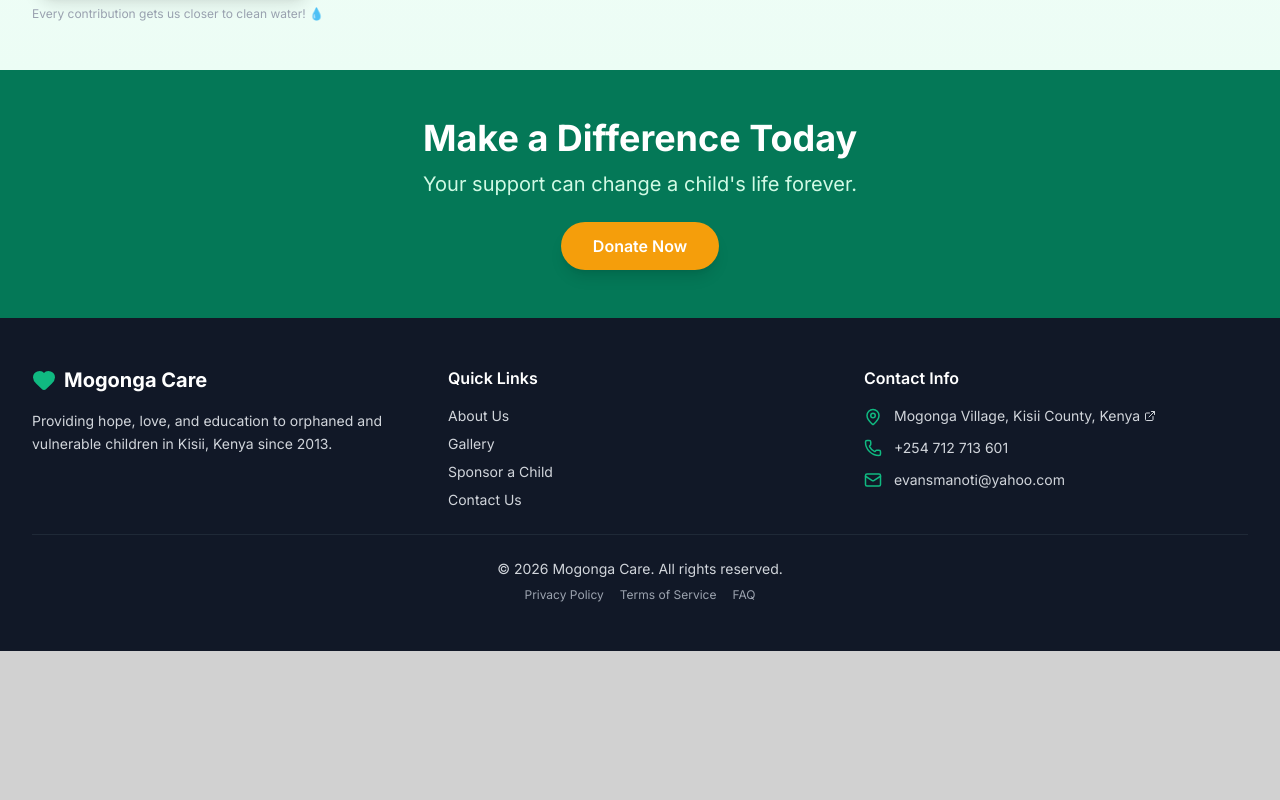
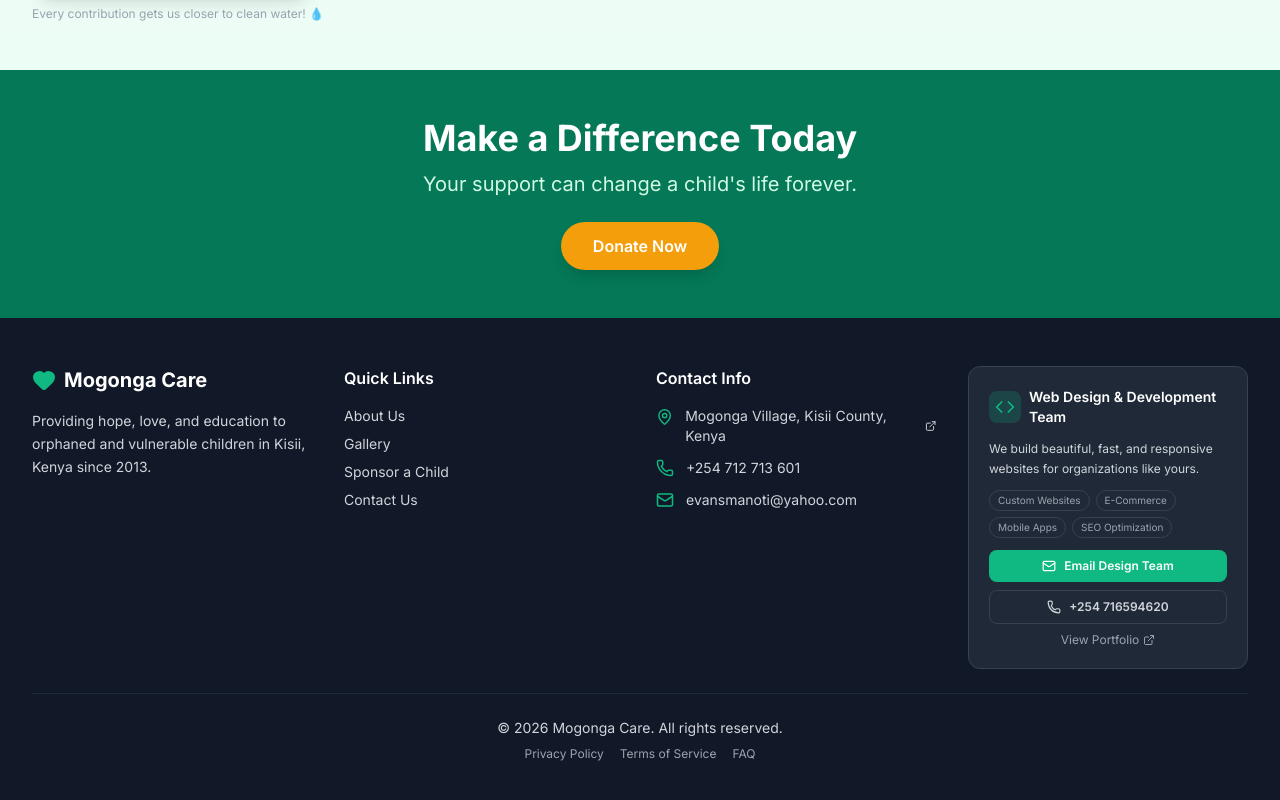
Before and after one commit to Motari2004/mogonga-children-care, a Next.js app: page / in a window 1280 px wide. Shown: the part 3146-3946 px from the top of the page. Before the commit the page ends 3797 px from the top, so only its background shows below. Built offline with nearby package versions, Linux system fonts and the light colour scheme.

Commit message:
Describe what you changed here

```diff
--- a/components/Footer.tsx
+++ b/components/Footer.tsx
@@ -1,7 +1,7 @@
 'use client'
 
 import Link from 'next/link'
-import { Heart, Mail, Phone, MapPin, ExternalLink } from 'lucide-react'
+import { Heart, Mail, Phone, MapPin, ExternalLink, Code, Sparkles, ArrowRight } from 'lucide-react'
 import { useState } from 'react'
 
 // ============================================
@@ -15,6 +15,8 @@ const COLORS = {
   textHover: '#34d399',
   iconColor: '#10b981',
   borderColor: '#1f2937',
+  designBg: '#1f2937',
+  designBorder: '#374151',
 }
 
 const FOOTER_CONFIG = {
@@ -37,6 +39,16 @@ const FOOTER_CONFIG = {
     email: 'evansmanoti@yahoo.com',
   },
 
+  // 🆕 NEW: Design Team Contact Info
+  designTeam: {
+    name: 'Web Design & Development Team',
+    description: 'We build beautiful, fast, and responsive websites for organizations like yours.',
+    phone: '+254 716594620', // Update with design team's phone
+    email: 'hopefreymosingi1@gmail.com', // Update with design team's email
+    website: 'https://scorpiotech-digitalsolutions.vercel.app/', // Update with your portfolio
+    services: ['Custom Websites', 'E-Commerce', 'Mobile Apps', 'SEO Optimization'],
+  },
+
   bottomLinks: [
     { name: 'Privacy Policy', href: '/privacy' },
     { name: 'Terms of Service', href: '/terms' },
@@ -45,6 +57,7 @@ const FOOTER_CONFIG = {
 
   showQuickLinks: true,
   showContactInfo: true,
+  showDesignTeam: true, // Toggle this to show/hide the design team section
   showBottomLinks: true,
 }
 // ============================================
@@ -55,7 +68,7 @@ export default function Footer() {
   return (
     <footer style={{ backgroundColor: COLORS.footerBg, color: COLORS.textSecondary }}>
       <div className="container-custom py-12">
-        <div className="grid grid-cols-1 md:grid-cols-3 gap-8">
+        <div className="grid grid-cols-1 md:grid-cols-2 lg:grid-cols-4 gap-8">
           {/* About Section */}
           <div>
             <div className="flex items-center space-x-2 mb-4">
@@ -149,6 +162,82 @@ export default function Footer() {
               </ul>
             </div>
           )}
+
+          {/* 🆕 NEW: Design Team Section */}
+          {FOOTER_CONFIG.showDesignTeam && (
+            <div
+              className="rounded-xl p-5 border"
+              style={{
+                backgroundColor: COLORS.designBg,
+                borderColor: COLORS.designBorder
+              }}
+            >
+              <div className="flex items-center gap-2 mb-3">
+                <div className="bg-emerald-500/20 p-1.5 rounded-lg">
+                  <Code className="h-5 w-5" style={{ color: COLORS.iconColor }} />
+                </div>
+                <h3 className="font-semibold text-sm" style={{ color: COLORS.textPrimary }}>
+                  {FOOTER_CONFIG.designTeam.name}
+                </h3>
+              </div>
+
+              <p className="text-xs leading-relaxed mb-3" style={{ color: COLORS.textSecondary }}>
+                {FOOTER_CONFIG.designTeam.description}
+              </p>
+
+              {/* Services Tags */}
+              <div className="flex flex-wrap gap-1.5 mb-3">
+                {FOOTER_CONFIG.designTeam.services.map((service) => (
+                  <span
+                    key={service}
+                    className="text-[10px] px-2 py-0.5 rounded-full border"
+                    style={{
+                      color: COLORS.textMuted,
+                      borderColor: COLORS.designBorder,
+                    }}
+                  >
+                    {service}
+                  </span>
+                ))}
+              </div>
+
+              {/* Contact Buttons */}
+              <div className="flex flex-col gap-2">
+                <a
+                  href={`mailto:${FOOTER_CONFIG.designTeam.email}`}
+                  className="inline-flex items-center justify-center gap-2 text-xs font-semibold px-4 py-2 rounded-lg transition-all duration-300 hover:scale-105"
+                  style={{
+                    backgroundColor: COLORS.iconColor,
+                    color: '#ffffff',
+                  }}
+                >
+                  <Mail className="h-3.5 w-3.5" />
+                  Email Design Team
+                </a>
+                <a
+                  href={`tel:${FOOTER_CONFIG.designTeam.phone.replace(/\s/g, '')}`}
+                  className="inline-flex items-center justify-center gap-2 text-xs font-semibold px-4 py-2 rounded-lg transition-all duration-300 hover:scale-105"
+                  style={{
+                    backgroundColor: 'transparent',
+                    color: COLORS.textSecondary,
+                    border: `1px solid ${COLORS.designBorder}`,
+                  }}
+                >
+                  <Phone className="h-3.5 w-3.5" />
+                  {FOOTER_CONFIG.designTeam.phone}
+                </a>
+                <a
+                  href={FOOTER_CONFIG.designTeam.website}
+                  target="_blank"
+                  rel="noopener noreferrer"
+                  className="inline-flex items-center justify-center gap-1 text-xs transition-colors duration-300"
+                  style={{ color: COLORS.textMuted }}
+                >
+                  View Portfolio <ExternalLink className="h-3 w-3" />
+                </a>
+              </div>
+            </div>
+          )}
         </div>
 
         {/* Bottom Bar */}
```
